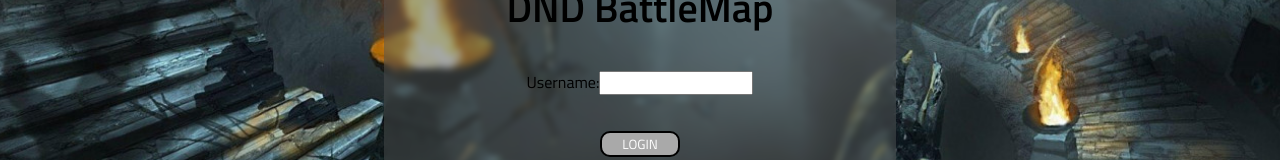
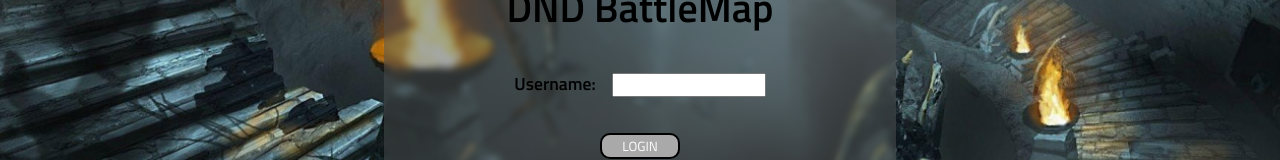
Before and after one commit to felipegchaves/capstone-DND-battleMap, a React (Create React App) app: page / in a window 1280 px wide. Shown: the part 199-359 px from the top of the page. Built offline with nearby package versions, Linux system fonts and the light colour scheme; a web font is replaced by a local one.

Commit message:
adjusted font sizes

```diff
--- a/src/components/pages/LoginPage/LoginPage.jsx
+++ b/src/components/pages/LoginPage/LoginPage.jsx
@@ -22,8 +22,8 @@ export default function LoginPage({ setUsername }) {
         <h1 className='login__title'>DND BattleMap</h1>
         <form className='login__form' onSubmit={handleLogin}>
           <label>
-            Username:
-            <input type="text" name="username" value={usernameInput} onChange={handleUsernameChange} />
+            <span className='login__form--span'>Username:</span>
+            <input className='login__form--username' type="text" name="username" value={usernameInput} onChange={handleUsernameChange} />
           </label>
           <button className='login__form--btn' type="submit">Login</button>
         </form>
--- a/src/components/pages/LoginPage/LoginPage.scss
+++ b/src/components/pages/LoginPage/LoginPage.scss
@@ -35,6 +35,13 @@
         flex-direction: column;
         align-items: center;
         gap: 2rem;
+        &--span {
+            font-weight: bold;
+            font-size: 1.1rem;
+        }
+        &--username {
+            margin-left: 1rem;
+        }
         &--btn {
             text-align: center;
             color: white;
```
